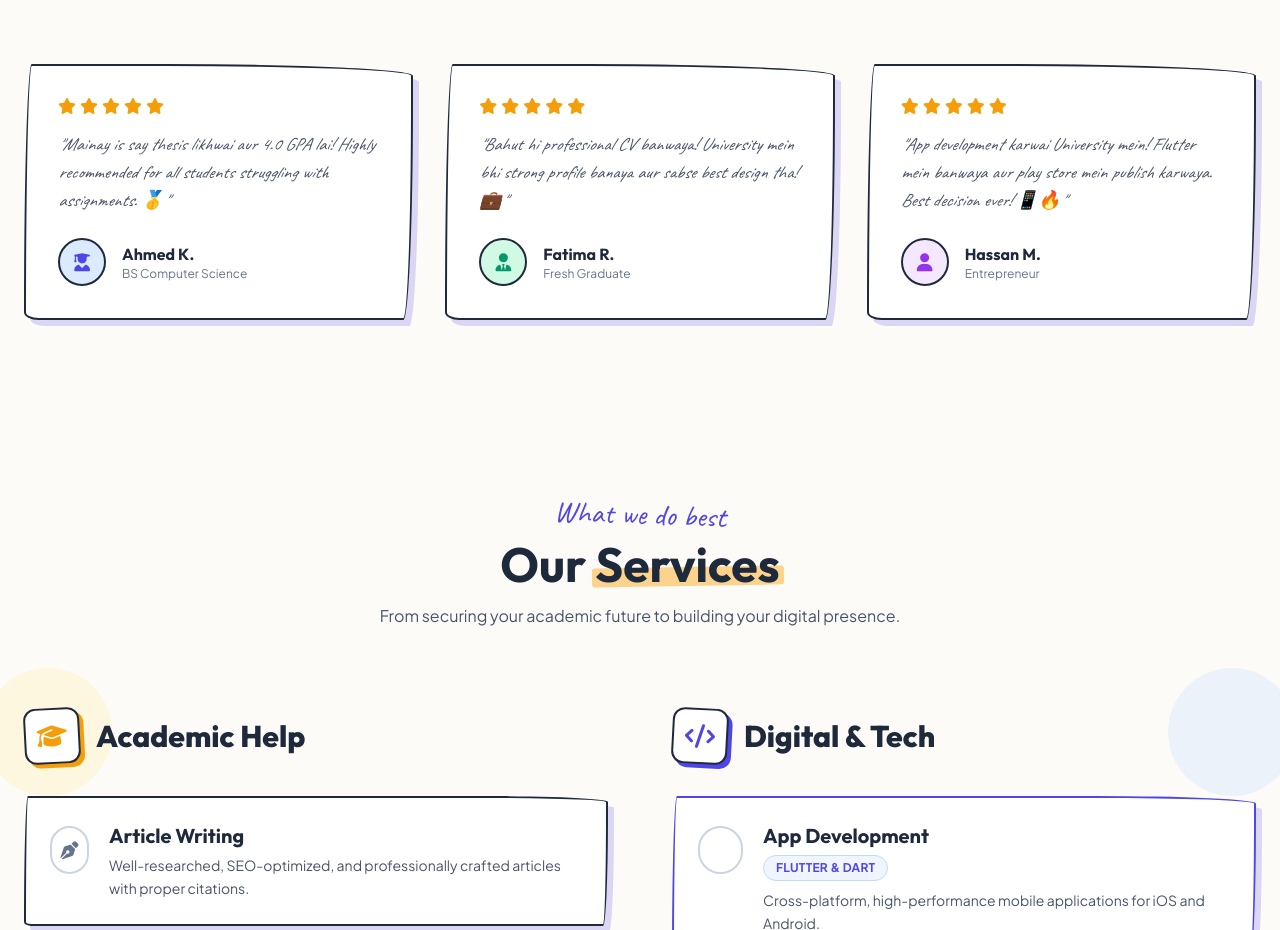
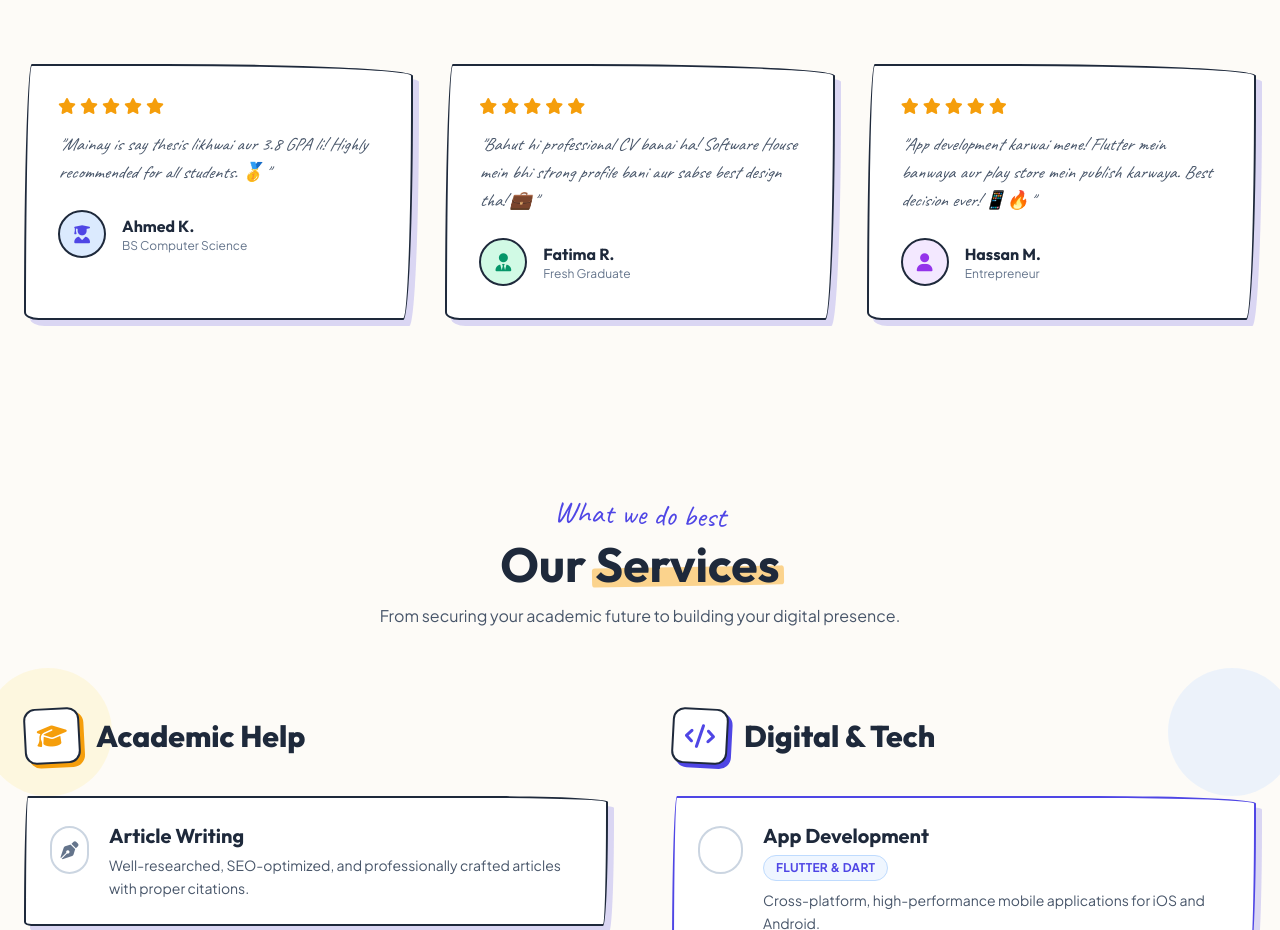
Before and after one commit to Motasaith/itqan_tech, a Next.js app: page / in a window 1280 px wide. Shown: the part 1622-2552 px from the top of the page. Built offline with nearby package versions, Linux system fonts and the light colour scheme.

Commit message:
Update testimonials for clarity and consistency

```diff
--- a/app/page.tsx
+++ b/app/page.tsx
@@ -260,7 +260,7 @@ export default function Home() {
                                 <i className="fas fa-star text-accent"></i>
                                 <i className="fas fa-star text-accent"></i>
                             </div>
-                            <p className="text-slate-600 italic mb-6 font-handwriting text-lg">"Mainay is say thesis likhwai aur 4.0 GPA lai! Highly recommended for all students struggling with assignments. 🥇"</p>
+                            <p className="text-slate-600 italic mb-6 font-handwriting text-lg">"Mainay is say thesis likhwai aur 3.8 GPA li! Highly recommended for all students. 🥇"</p>
                             <div className="flex items-center gap-4">
                                 <div className="w-12 h-12 rounded-full bg-blue-100 border-2 border-ink flex items-center justify-center text-primary font-bold text-lg">
                                     <i className="fas fa-user-graduate"></i>
@@ -281,7 +281,7 @@ export default function Home() {
                                 <i className="fas fa-star text-accent"></i>
                                 <i className="fas fa-star text-accent"></i>
                             </div>
-                            <p className="text-slate-600 italic mb-6 font-handwriting text-lg">"Bahut hi professional CV banwaya! University mein bhi strong profile banaya aur sabse best design tha! 💼"</p>
+                            <p className="text-slate-600 italic mb-6 font-handwriting text-lg">"Bahut hi professional CV banai ha! Software House mein bhi strong profile bani aur sabse best design tha! 💼"</p>
                             <div className="flex items-center gap-4">
                                 <div className="w-12 h-12 rounded-full bg-emerald-100 border-2 border-ink flex items-center justify-center text-emerald-600 font-bold text-lg">
                                     <i className="fas fa-user-tie"></i>
@@ -302,7 +302,7 @@ export default function Home() {
                                 <i className="fas fa-star text-accent"></i>
                                 <i className="fas fa-star text-accent"></i>
                             </div>
-                            <p className="text-slate-600 italic mb-6 font-handwriting text-lg">"App development karwai University mein! Flutter mein banwaya aur play store mein publish karwaya. Best decision ever! 📱🔥"</p>
+                            <p className="text-slate-600 italic mb-6 font-handwriting text-lg">"App development karwai mene! Flutter mein banwaya aur play store mein publish karwaya. Best decision ever! 📱🔥"</p>
                             <div className="flex items-center gap-4">
                                 <div className="w-12 h-12 rounded-full bg-purple-100 border-2 border-ink flex items-center justify-center text-purple-600 font-bold text-lg">
                                     <i className="fas fa-user"></i>
```
